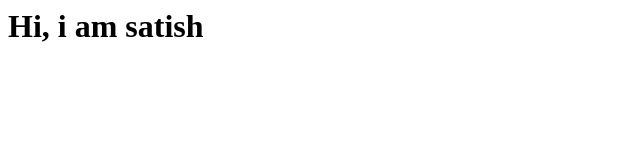
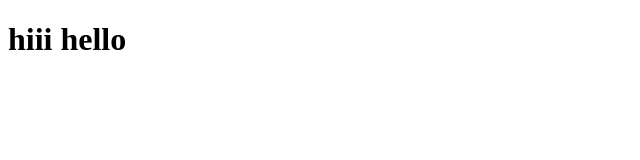
Before and after one commit to satishbarri4/GitRepo, a plain HTML site: page GitRepos/index.html in a window 1280 px wide. Shown: the whole page, without its empty margins (0-640 px from the left). Drawn offline with Linux system fonts and the light colour scheme.

Commit message:
h1 tag changed

```diff
--- a/GitRepos/index.html
+++ b/GitRepos/index.html
@@ -1 +1,11 @@
-<h1>Hi, i am satish</h1>
+<!DOCTYPE html>
+<html lang="en">
+<head>
+    <meta charset="UTF-8">
+    <meta name="viewport" content="width=device-width, initial-scale=1.0">
+    <title>Document</title>
+</head>
+<body>
+    <h1>hiii hello</h1>
+</body>
+</html>
```
Also changed, not shown: GitRepos/style.css (added).
